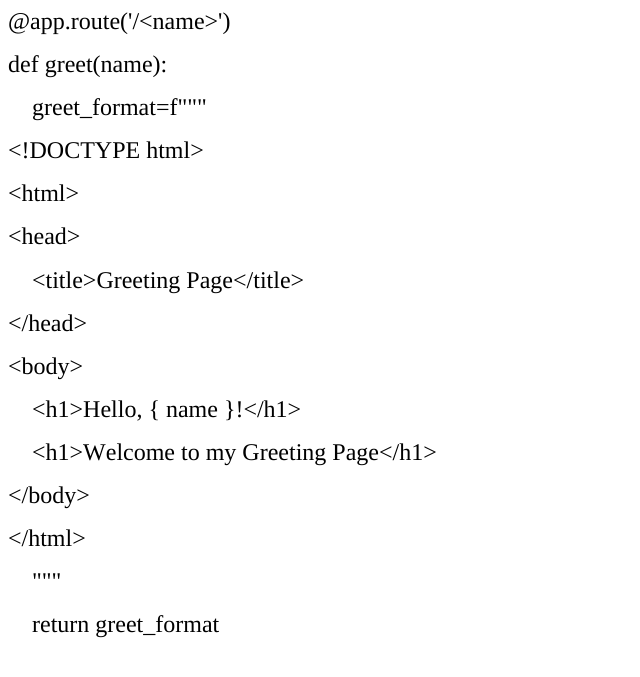
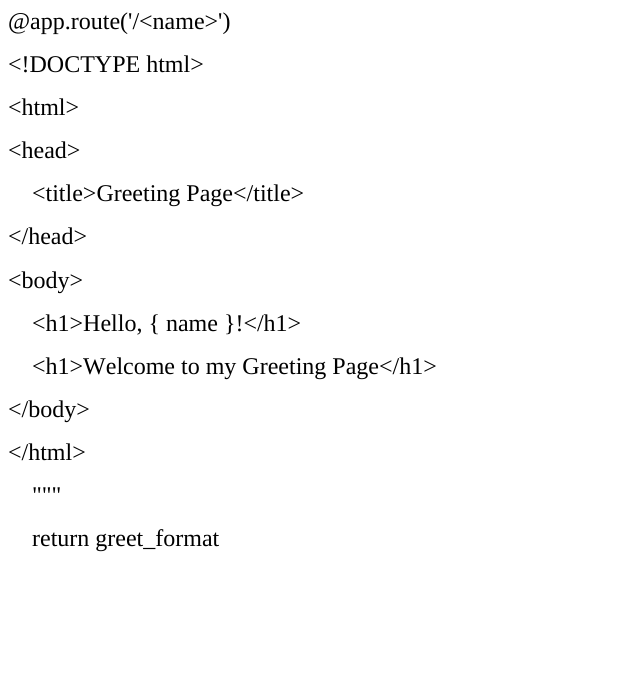
Before and after one commit to E2011Yahya/cw_myworkshop, a Flask app: template python/hands-on/flask-02-handling-routes-and-templates-on-ec2-linux2/templates/greet.html in a window 1280 px wide. Shown: the top 677 px of the page, without its empty margins (0-640 px from the left). Run offline with Flask 2, Linux system fonts and the light colour scheme; the template is opened without the code that fills it, so the values that code supplies are empty.

Commit message:
Add files via upload

```diff
--- a/python/hands-on/flask-02-handling-routes-and-templates-on-ec2-linux2/templates/greet.html
+++ b/python/hands-on/flask-02-handling-routes-and-templates-on-ec2-linux2/templates/greet.html
@@ -12,8 +12,6 @@
 </head>
 <body>
 <h1 style="margin: 0.0px 0.0px 16.1px 0.0px; font: 24.0px Times; color: #000000; -webkit-text-stroke: #000000"><span class="s1">@app.route('/&lt;name&gt;')</span></h1>
-<h1 style="margin: 0.0px 0.0px 16.1px 0.0px; font: 24.0px Times; color: #000000; -webkit-text-stroke: #000000"><span class="s1">def greet(name):</span></h1>
-<h1 style="margin: 0.0px 0.0px 16.1px 0.0px; font: 24.0px Times; color: #000000; -webkit-text-stroke: #000000"><span class="s1"><span class="Apple-converted-space">    </span>greet_format=f"""</span></h1>
 <h1 style="margin: 0.0px 0.0px 16.1px 0.0px; font: 24.0px Times; color: #000000; -webkit-text-stroke: #000000"><span class="s1">&lt;!DOCTYPE html&gt;</span></h1>
 <h1 style="margin: 0.0px 0.0px 16.1px 0.0px; font: 24.0px Times; color: #000000; -webkit-text-stroke: #000000"><span class="s1">&lt;html&gt;</span></h1>
 <h1 style="margin: 0.0px 0.0px 16.1px 0.0px; font: 24.0px Times; color: #000000; -webkit-text-stroke: #000000"><span class="s1">&lt;head&gt;</span></h1>
```
